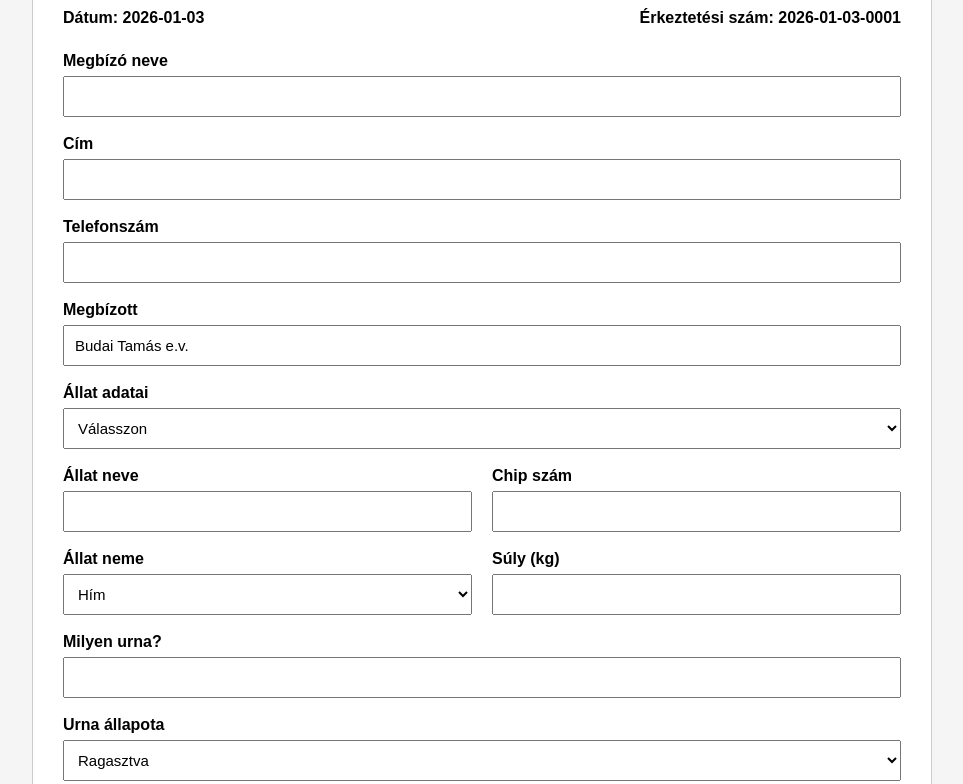
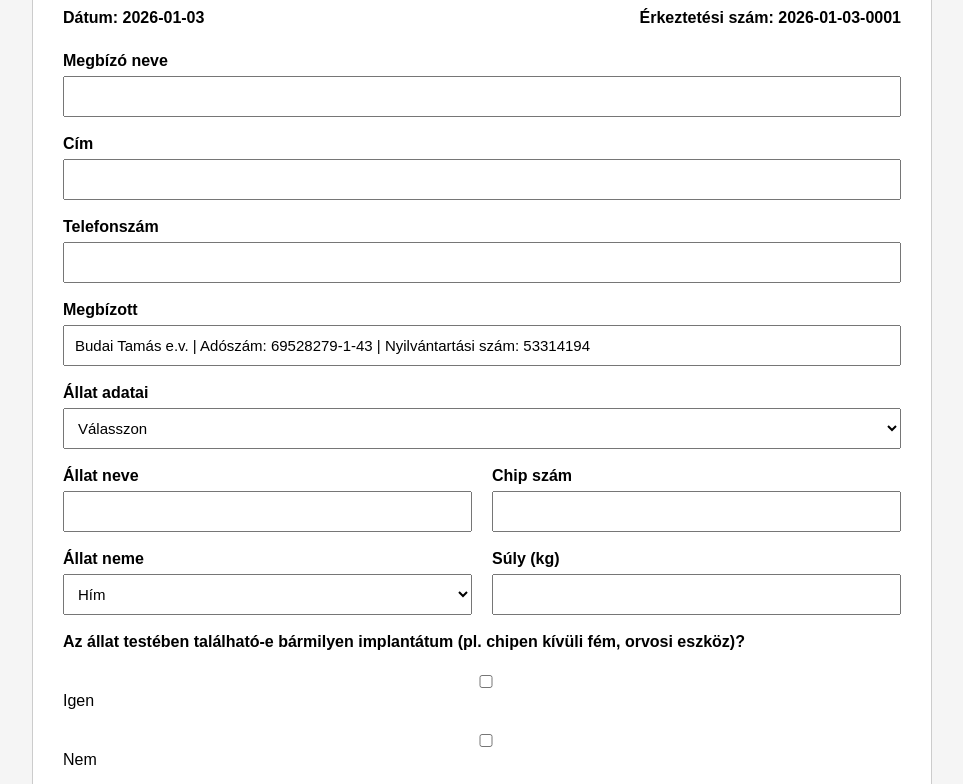
Before and after one commit to azonositolap-cmd/AZONOSITO-LAP-, a website: page index.html in a window 1280 px wide. Shown: the part 128-912 px from the top of the page, without its empty margins (158-1121 px from the left). Drawn offline with Linux system fonts and the light colour scheme.

Commit message:
index.html

```diff
--- a/index.html
+++ b/index.html
@@ -46,7 +46,9 @@ button { margin-top:25px; padding:14px; width:100%; font-size:16px; cursor:point
 <input type="tel">
 
 <label>Megbízott</label>
-<input type="text" value="Budai Tamás e.v." readonly>
+<input type="text"
+value="Budai Tamás e.v. | Adószám: 69528279-1-43 | Nyilvántartási szám: 53314194"
+readonly>
 
 <label>Állat adatai</label>
 <select id="allatFajta">
@@ -87,6 +89,17 @@ button { margin-top:25px; padding:14px; width:100%; font-size:16px; cursor:point
   </div>
 </div>
 
+<label>
+Az állat testében található-e bármilyen implantátum
+(pl. chipen kívüli fém, orvosi eszköz)?
+</label>
+<div class="checkbox">
+  <label><input type="checkbox" class="implant"> Igen</label>
+</div>
+<div class="checkbox">
+  <label><input type="checkbox" class="implant"> Nem</label>
+</div>
+
 <label>Milyen urna?</label>
 <input type="text">
 
@@ -97,8 +110,12 @@ button { margin-top:25px; padding:14px; width:100%; font-size:16px; cursor:point
 </select>
 
 <label>Fizetés módja</label>
-<div class="checkbox"><label><input type="checkbox"> Készpénz</label></div>
-<div class="checkbox"><label><input type="checkbox"> Átutalás (egy összegben)</label></div>
+<div class="checkbox">
+  <label><input type="checkbox"> Készpénz</label>
+</div>
+<div class="checkbox">
+  <label><input type="checkbox"> Átutalás (egy összegben)</label>
+</div>
 
 <label>Elszállításnál fizetett összeg (Ft)</label>
 <input type="number">
@@ -131,6 +148,12 @@ allatFajta.onchange = e => {
   egyebAllat.style.display = e.target.value==="Egyéb" ? "block" : "none";
 };
 
+document.querySelectorAll(".implant").forEach(cb=>{
+  cb.onchange = ()=>document.querySelectorAll(".implant").forEach(o=>{
+    if(o!==cb) o.checked=false;
+  });
+});
+
 const canvas = document.getElementById("signUser");
 const ctx = canvas.getContext("2d");
 canvas.width = canvas.offsetWidth;
```
